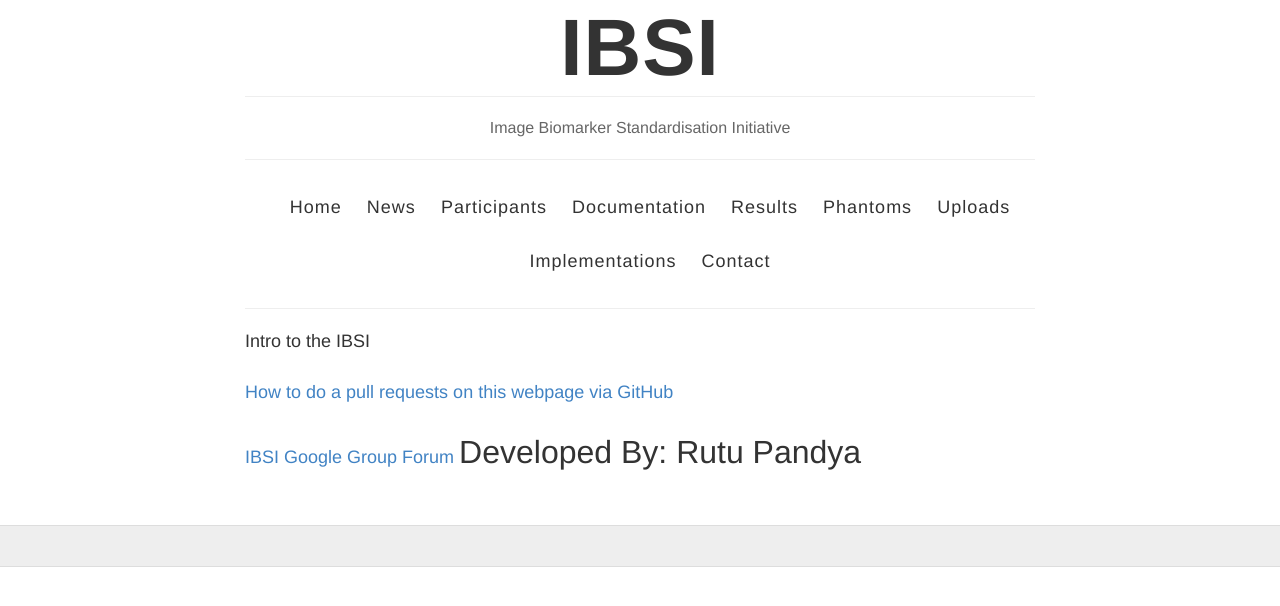
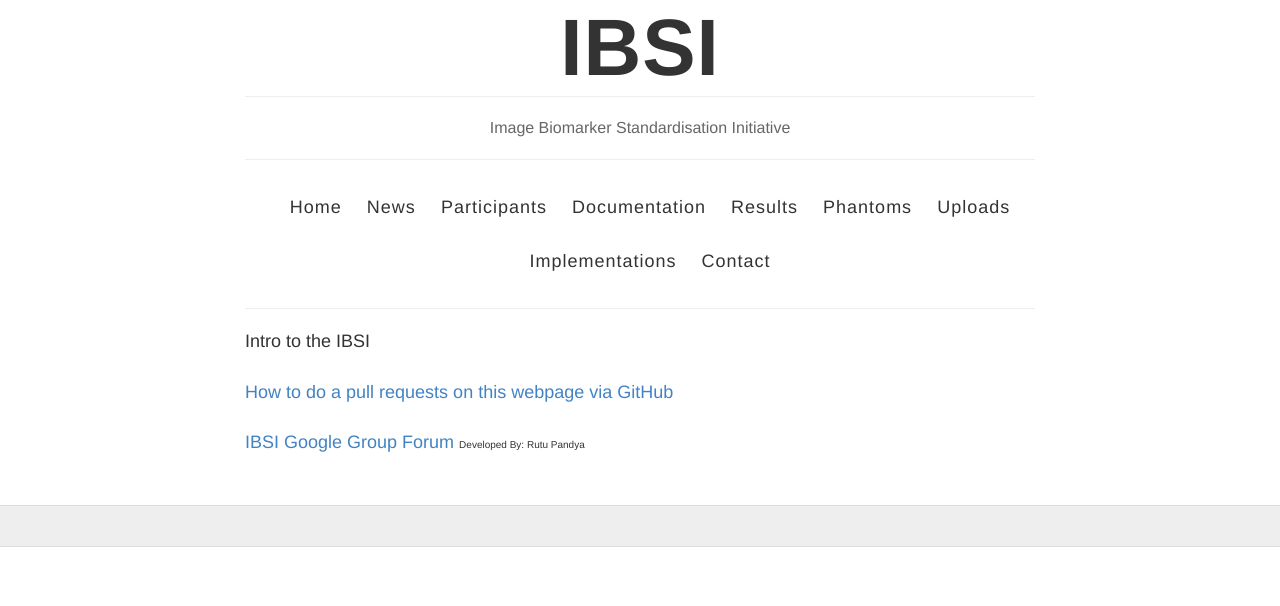
Before and after one commit to rkpandya/IBSI-test, a Jekyll site: the page built from index.html, in a window 1280 px wide. Shown: the top 606 px of the page. Built offline with Jekyll 4.4.1, drawn with Linux system fonts in a browser that asks for light colours.

Commit message:
Update index.html

```diff
--- a/index.html
+++ b/index.html
@@ -44,5 +44,5 @@ Intro to the IBSI
 <br style="margin-bottom:240px;"/>
 
 <a href="https://groups.google.com/forum/#!forum/the_ibsi">IBSI Google Group Forum</a>
-<font size="6">Developed By: Rutu Pandya</font>
+<font size="1">Developed By: Rutu Pandya</font>
 </body>
```
